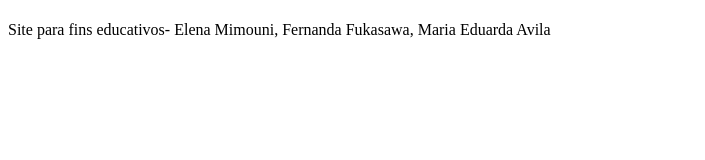
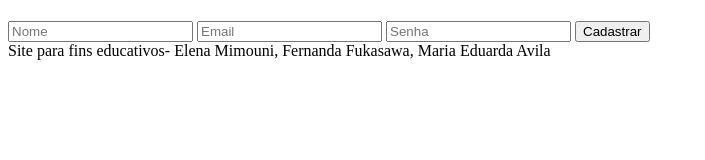
Before and after one commit to twistpucrio/ecommerceG2, a plain HTML site: page cadastro.html in a window 1280 px wide. Shown: the whole page, without its empty margins (0-705 px from the left). Drawn offline with Linux system fonts and the light colour scheme.

Commit message:
cadastro dos usuarios dentro do localstorage

```diff
--- a/cadastro.html
+++ b/cadastro.html
@@ -5,7 +5,8 @@
     <meta name="viewport" content="width=device-width, initial-scale=1.0">
     <title>Loja </title>
     <script src="/javaScript/logica.js"></script>
-    <link rel="stylesheet" href="estilo/style.css">
+    <script src="javaScript/cadrastrologica.js"></script>
+    <link rel="stylesheet" href="estilo/cadastro.css">
 </head>
 <body>
     <header>
@@ -14,7 +15,12 @@
 
     <nav></nav>
 
-    <section> </section>
+    <section>
+    <input type="text" id="nome" placeholder="Nome">
+    <input type="email" name="email" id="email" placeholder="Email">
+    <input type="password" name="senha" id="senha" placeholder="Senha">
+    <button onclick="cadastrar()">Cadastrar</button>
+    </section>
 
 
     <footer>Site para fins educativos- Elena Mimouni, Fernanda Fukasawa, Maria Eduarda Avila</footer>
--- a/javaScript/cadrastrologica.js
+++ b/javaScript/cadrastrologica.js
@@ -0,0 +1,41 @@
+
+let usuarios = [{"nome":"Elena","email":"elena@gmail.com","senha":"teste123"}]
+localStorage.setItem("usuarios",JSON.stringify(usuarios));
+
+function cadastrar(){
+    // pega dados escritos nos campos
+    let nome = document.getElementById("nome").value;
+    let email = document.getElementById("email").value;
+    let senha = document.getElementById("senha").value;
+
+
+    // verifica se algum está vazio
+    if (!nome||!email||!senha){
+        alert("Preencha todos os campos!");
+        return;
+    }
+
+    // pega a lista de usuarios existentes
+    let usuarios = JSON.parse(localStorage.getItem("usuarios"));
+
+    // verifica se usuario está no banco de dados
+    const existe = usuarios.find(user => user.email === email);
+
+    // se o usuario já existe, fecha a função
+    if (existe){
+        alert("Email já cadastrado!");
+        return;
+    }
+
+    // adiciona novo usuario no banco da dados
+    usuarios.push({nome, email, senha});
+    localStorage.setItem("usuarios",JSON.stringify(usuarios));
+    alert("Usuário Cadastrado!")
+
+
+    // remove as informações escritas
+    document.getElementById("nome").value="";
+    document.getElementById("email").value="";
+    document.getElementById("senha").value="";
+
+}
```
